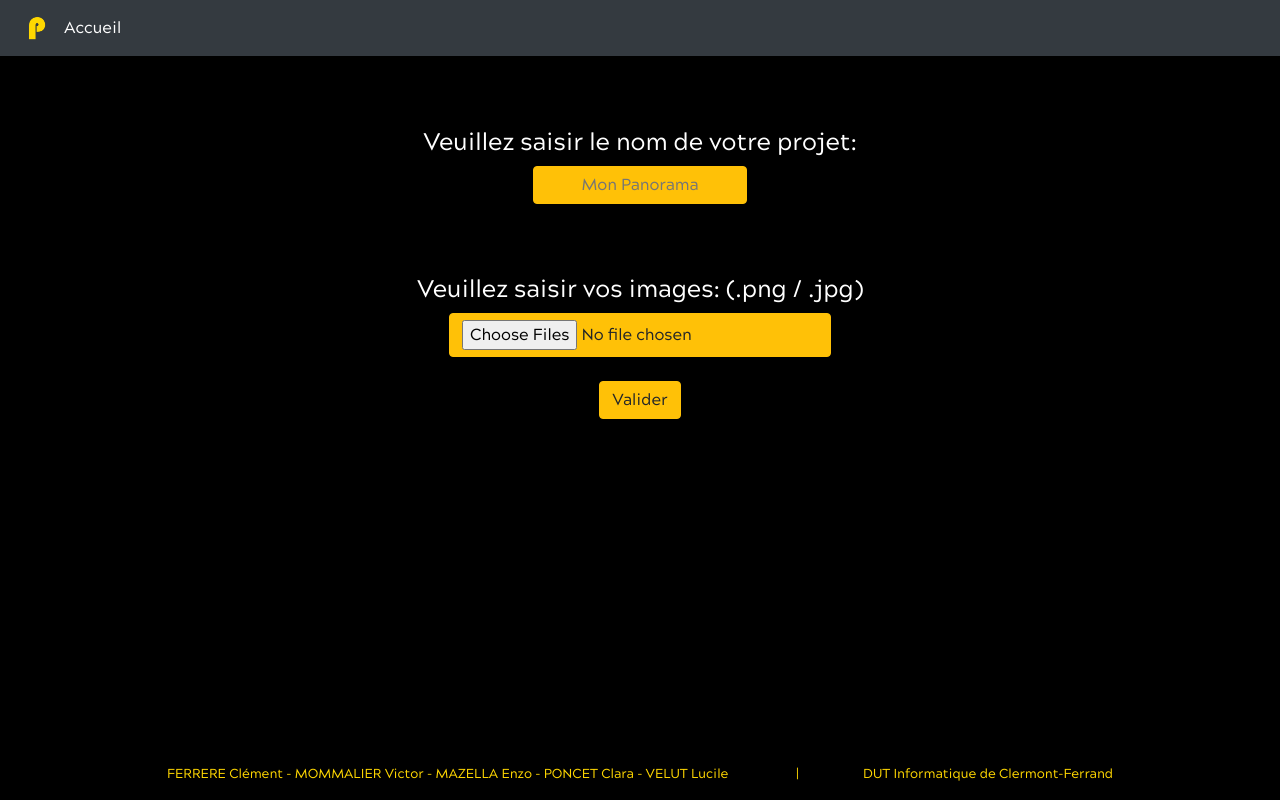
After one commit to Victor-Mom/Projet-Tut-Generateur, a PHP site: page /Vues/formulaire.php in a window 1280 px wide. The commit adds this page. Run offline with PHP 8.4, Linux system fonts and the light colour scheme.

Commit message:
[DEV]: mise en place du formulaire de rentrée des fichiers, fichiers bien registré et redirection vers une nouvelle page en cas de réussite.

```diff
--- /dev/null
+++ b/Vues/formulaire.php
@@ -0,0 +1,77 @@
+<!doctype html>
+<html lang="fr">
+<head>
+    <meta charset="utf-8">
+    <meta name="viewport" content="width=device-width, initial-scale=1, shrink-to-fit=no">
+
+    <link rel="stylesheet" href="Vues/css/bootstrap.css">
+    <link rel="stylesheet" href="Vues/css/style.css">
+
+    <title>Générateur de panorama</title>
+</head>
+
+<!-- MENU NAV #FFD700 -->
+
+<body >
+<nav class="navbar fixed-top navbar-expand-lg navbar-dark bg-dark">
+    <button class="navbar-toggler" type="button" data-toggle="collapse" data-target="#navbarNavAltMarkup" aria-controls="navbarNavAltMarkup" aria-expanded="false" aria-label="Toggle navigation">
+        <span class="navbar-toggler-icon"></span>
+    </button>
+    <div class="collapse navbar-collapse" id="navbarNavAltMarkup">
+        <div class="navbar-nav">
+            <div id="logo">
+                <img id="logo" src="Vues/photos/logo.png">
+            </div>
+            <a class="nav-item nav-link active" href="index.php">Accueil</a>
+
+        </div>
+    </div>
+</nav>
+<br>
+
+<div  >
+    <div>
+        <form method="POST" enctype="multipart/form-data">
+            <br/>
+
+            <br/>
+            <br/>
+            <br/>
+            <div class="text-center">
+                <h4 class="text-center text-white">Veuillez saisir le nom de votre projet:</h4>
+                <input class="btn btn-warning" type="text" placeholder="Mon Panorama" name="nomProjet" required/>
+            </div>
+
+            <br/>
+            <br/>
+            <br/>
+
+            <div class="text-center text-white">
+                <h4 class="text-center ">Veuillez saisir vos images: (.png / .jpg)</h4>
+                <input class="btn btn-warning" type="file" placeholder="Mon Panorama" name="photos[]" multiple required>
+                <br/>
+                <?php
+                if (isset($taberr)) {
+                    if (!empty($taberr)) {
+                        echo "<p >$taberr</p>";
+                    }
+                }
+                ?>
+            </div>
+
+
+            <br/>
+            <div class="text-center">
+                <div class="button-login">
+                    <input class="btn btn-warning" type="submit" name="action" value="Valider" >
+                </div>
+            </div>
+
+
+        </form>
+    </div>
+</div>
+</body>
+<footer class="align-bottom fixed-bottom"><p>FERRERE Clément - MOMMALIER Victor - MAZELLA Enzo - PONCET Clara - VELUT Lucile </p> |<p> DUT Informatique de Clermont-Ferrand </p></footer>
+
+</html>
--- /dev/null
+++ b/Vues/panoramaUtilisateur.php
@@ -0,0 +1 @@
+<h1>WSH</h1>
--- a/config/configuration.php
+++ b/config/configuration.php
@@ -7,5 +7,6 @@ $chemin=__DIR__.'/../';
 
 $lesVues['accueil']='vues/accueil.php';
 $lesVues['erreur']='vues/erreur.php';
-
+$lesVues['form']='vues/formulaire.php';
+$lesVues['panorama']='vues/panoramaUtilisateur.php'
 ?>
```
Also changed, not shown: Vues/accueil.php (+11 -11 lines), controle/ControleVisiteur.php (+35 -3 lines).
